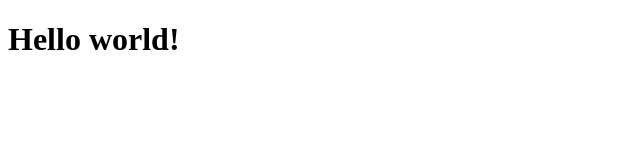
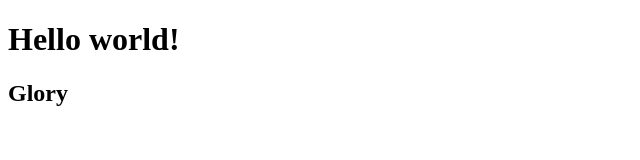
Before and after one commit to idvdi/project, a plain HTML site: page index.html in a window 1280 px wide. Shown: the full height of the page, 0-640 px from the left. Drawn offline with Linux system fonts and the light colour scheme.

Commit message:
Modified index.html

```diff
--- a/index.html
+++ b/index.html
@@ -8,5 +8,6 @@
 </head>
 <body>
     <h1>Hello world!</h1>
+    <h2>Glory</h2>
 </body>
 </html>
```
